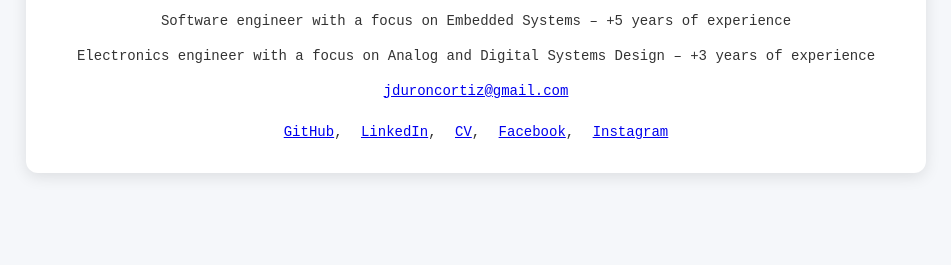
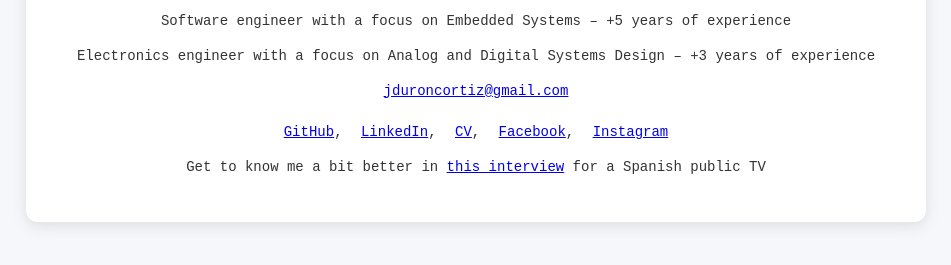
Before and after one commit to Jduroncortiz/jduroncortiz.github.io, a plain HTML site: page index.html in a window 1280 px wide. Shown: the part 213-478 px from the top of the page, without its empty margins (164-1115 px from the left). Drawn offline with Linux system fonts and the light colour scheme.

Commit message:
Update index.html

```diff
--- a/index.html
+++ b/index.html
@@ -29,6 +29,9 @@
       <li><a href="https://facebook.com/javi.duron.1" target="_blank">Facebook</a></li>
       <li><a href="https://www.instagram.com/jduroncortiz/" target="_blank">Instagram</a></li>
     </ul>
+
+    <p>Get to know me a bit better in <a href="https://www.canalsur.es/television/programas/andalucia-x-el-mundo/noticia/2187042.html" target="_blank">this interview</a> for a Spanish public TV</p>
+
   </div>
 
   <!-- Smooth transition script -->
```
